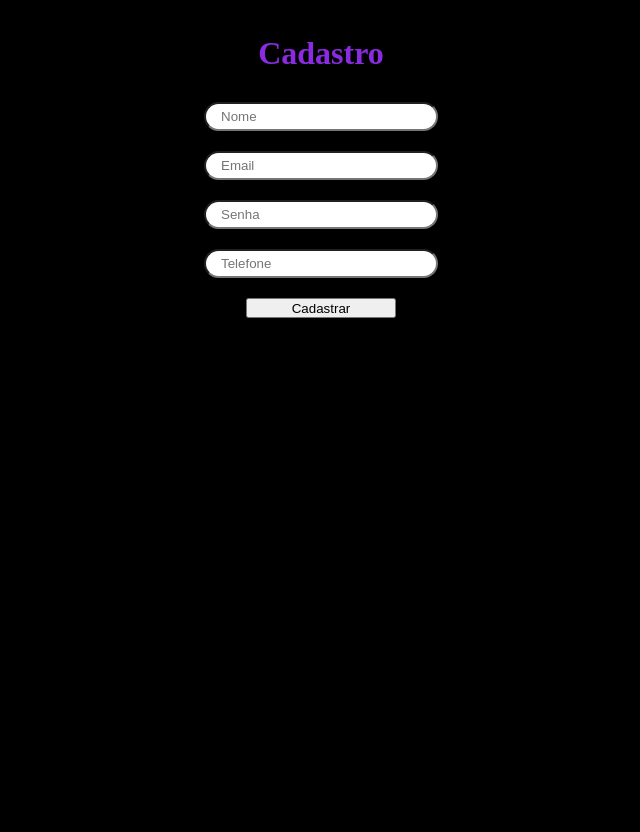
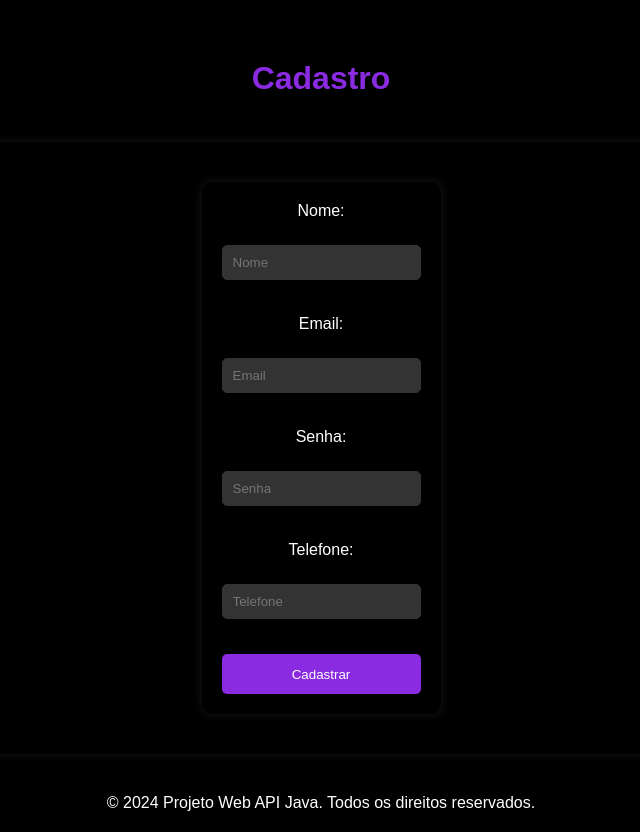
Before and after one commit to victor-delfino/Web-API-Java, a plain HTML site: page index.html in a window 1280 px wide. Shown: the whole page, without its empty margins (319-959 px from the left). Before the commit the page ends 800 px from the top, so only its background shows below. Drawn offline with Linux system fonts and the light colour scheme.

```diff
--- a/Springboot Web API java/projeto/pom.xml
+++ b/Springboot Web API java/projeto/pom.xml
@@ -5,7 +5,7 @@
 	<parent>
 		<groupId>org.springframework.boot</groupId>
 		<artifactId>spring-boot-starter-parent</artifactId>
-		<version>3.2.1</version>
+		<version>3.2.2</version>
 		<relativePath/> <!-- lookup parent from repository -->
 	</parent>
 	<groupId>br.com.api</groupId>
--- a/index.html
+++ b/index.html
@@ -5,18 +5,31 @@
     <link rel="stylesheet" href="style.css">
     <meta name="viewport" content="width=device-width, initial-scale=1.0">
     <script src="script.js" defer></script>
-    <title>Projeto web API Java</title>
+    <title>Projeto Web API Java</title>
 </head>
 <body>
+    <header>
+        <h1>Cadastro</h1>
+    </header>
     <div class="box">
-        <h1>Cadastro</h1>
-    <form action="">
-        <input type="text" class="nome" name="nome" placeholder="Nome">
-        <input type="text" class="email" name="email" placeholder="Email">
-        <input type="password" class="senha" name="senha" placeholder="Senha">
-        <input type="text" class="tel" name="tel" placeholder="Telefone">
-        <button>Cadastrar</button>
-    </form>
-   </div>
+        <form action="">
+            <label for="nome">Nome:</label>
+            <input type="text" id="nome" class="nome" name="nome" placeholder="Nome">
+
+            <label for="email">Email:</label>
+            <input type="text" id="email" class="email" name="email" placeholder="Email">
+
+            <label for="senha">Senha:</label>
+            <input type="password" id="senha" class="senha" name="senha" placeholder="Senha">
+
+            <label for="tel">Telefone:</label>
+            <input type="text" id="tel" class="tel" name="tel" placeholder="Telefone">
+
+            <button>Cadastrar</button>
+        </form>
+    </div>
+    <footer>
+        <p>&copy; 2024 Projeto Web API Java. Todos os direitos reservados.</p>
+    </footer>
 </body>
 </html>
--- a/style.css
+++ b/style.css
@@ -1,16 +1,25 @@
 * {
     margin: 0;
     padding: 0;
-}
-
-h1 {
-    margin-top: 35px;
-    margin-bottom: 10px;
-    color:blueviolet;
+    box-sizing: border-box;
 }
 
 body {
     background-color: black;
+    font-family: 'Arial', sans-serif;
+    color: #fff;
+}
+
+header {
+    text-align: center;
+    background-color: black;
+    padding: 15px 0;
+}
+
+h1 {
+    margin-top: 45px;
+    margin-bottom: 10px;
+    color: blueviolet;
 }
 
 .box, form {
@@ -19,16 +28,46 @@ body {
     flex-direction: column;
     justify-content: center;
     align-items: center;
+    background-color: #000;
+    border-radius: 10px;
+    padding: 20px;
+    box-shadow: 0 0 10px rgba(255, 255, 255, 0.1);
+    margin: 20px;
+}
+
+label {
+    margin-bottom: 5px;
 }
 
 input {
-    width: 200px;
-    height: 25px;
-    border-radius: 25px;
-    padding: 0 15px 0 15px;
+    width: 100%;
+    height: 35px;
+    border: 1px solid #333;
+    border-radius: 5px;
+    padding: 0 10px;
+    margin-bottom: 15px;
+    background-color: #333;
+    color: #fff;
 }
 
 button {
-    width: 150px;
-    height: 20px;
+    width: 100%;
+    height: 40px;
+    background-color: blueviolet;
+    color: #fff;
+    border: none;
+    border-radius: 5px;
+    cursor: pointer;
+    transition: background-color 0.3s ease;
 }
+
+button:hover {
+    background-color: #6a0080;
+}
+
+footer {
+    text-align: center;
+    margin-top: 20px;
+    padding: 20px;
+    background-color: black;
+}
```
Also changed, not shown: 3 other files.
